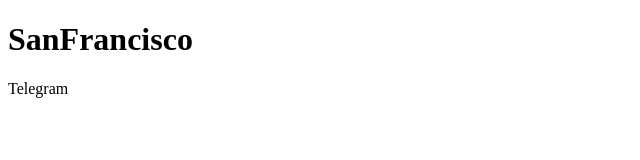
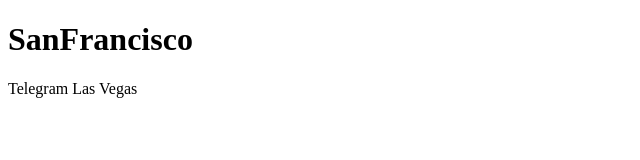
Before and after one commit to Vaheguru/oracle, a plain HTML site: page index.html in a window 1280 px wide. Shown: the full height of the page, 0-640 px from the left. Drawn offline with Linux system fonts and the light colour scheme.

Commit message:
Update index.html

```diff
--- a/index.html
+++ b/index.html
@@ -4,7 +4,7 @@
 
 <h1>SanFrancisco</h1>
 
-<p>Telegram</p>
+<p>Telegram Las Vegas</p>
 
 </body>
 </html>
```
